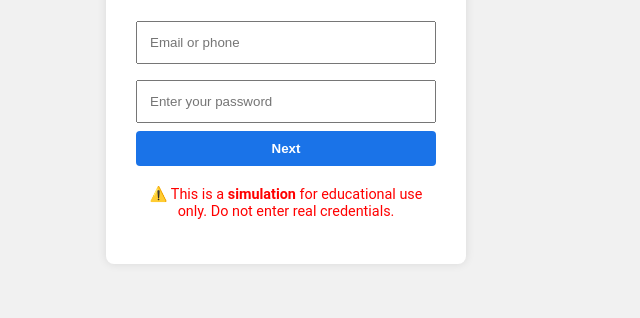
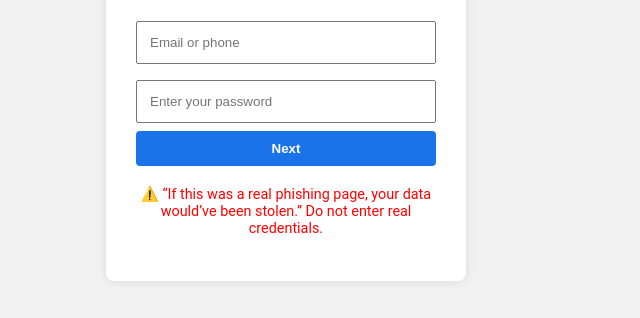
Before and after one commit to Shubhra55/qr-phishing-demo, a plain HTML site: page index.html in a window 1280 px wide. Shown: the part 482-800 px from the top of the page, without its empty margins (354-994 px from the left). Drawn offline with Linux system fonts and the light colour scheme.

Commit message:
Update index.html

```diff
--- a/index.html
+++ b/index.html
@@ -18,7 +18,7 @@
       <button type="submit">Next</button>
     </form>
 
-    <p class="disclaimer">⚠️ This is a <strong>simulation</strong> for educational use only. Do not enter real credentials.</p>
+    <p class="disclaimer">⚠️ “If this was a real phishing page, your data would’ve been stolen.” Do not enter real credentials.</p>
   </div>
 
   <script src="script.js"></script>
```
